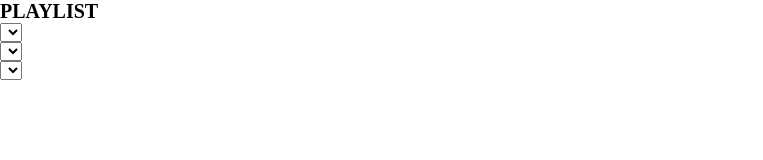
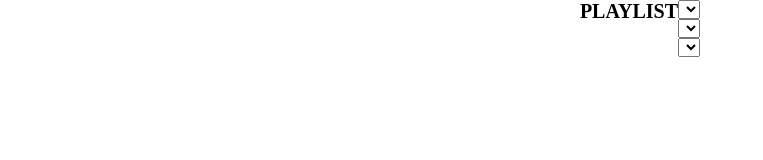
Before and after one commit to Angelique59212/playlist, a plain HTML site: page index.html in a window 1280 px wide. Shown: the whole page, without its empty margins (0-763 px from the left). Drawn offline with Linux system fonts and the light colour scheme.

Commit message:
html css

```diff
--- a/css/style.css
+++ b/css/style.css
@@ -7,3 +7,20 @@
 html {
     font-size: 62.5%;
 }
+
+#container {
+    width: 100%;
+    display: flex;
+    justify-content: center;
+}
+
+#container-second {
+    display: flex;
+    justify-content: center;
+}
+
+#container div {
+    display: flex;
+    flex-direction: column;
+    justify-content: center;
+}
```
